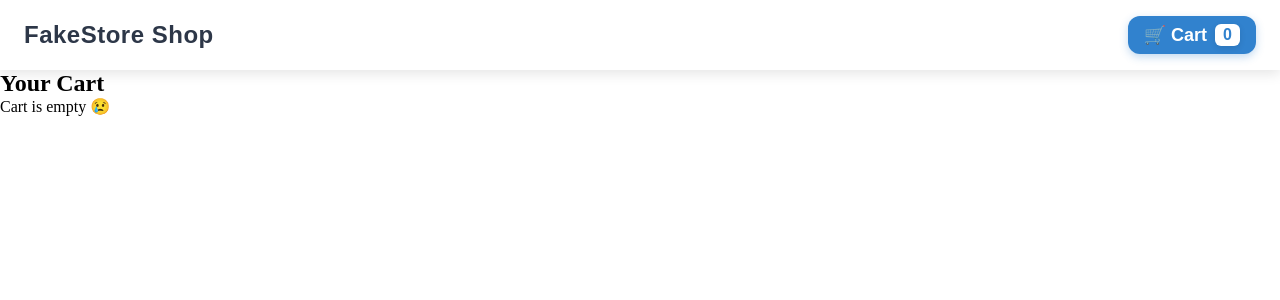
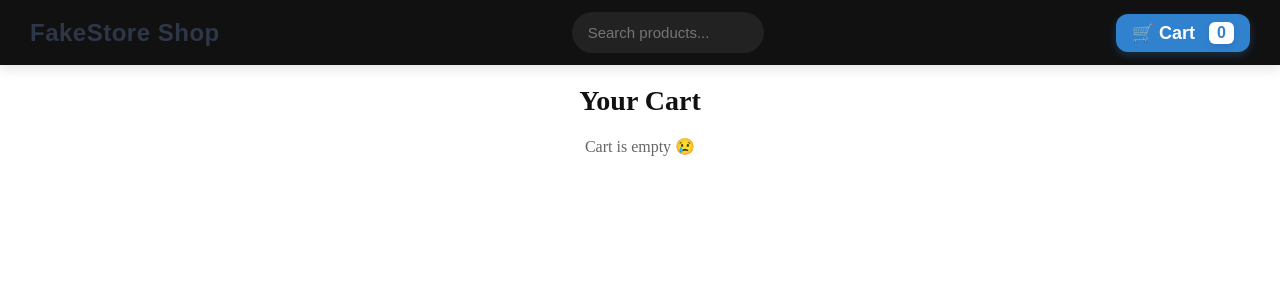
Before and after one commit to guna0223/React-Ecommerce, a React (Vite) app in the folder shopping/: page /cart in a window 1280 px wide. Shown: the top 300 px of the page. Built offline with nearby package versions, Linux system fonts and the light colour scheme.

Commit message:
css and card page

```diff
--- a/shopping/index.html
+++ b/shopping/index.html
@@ -2,7 +2,7 @@
 <html lang="en">
   <head>
     <meta charset="UTF-8" />
-    <link rel="icon" type="image/svg+xml" href="/vite.svg" />
+    <link rel="icon" type="image/svg+xml" href="/vite.sv" />
     <meta name="viewport" content="width=device-width, initial-scale=1.0" />
     <title>shopping</title>
   </head>
--- /dev/null
+++ b/shopping/src/components/Css/Cart.css
@@ -0,0 +1,113 @@
+* {
+    margin: 0;
+    padding: 0;
+    box-sizing: border-box;
+}
+
+.cart-container {
+    width: 85%;
+    margin: auto;
+    padding: 20px;
+}
+
+.cart-title {
+    font-size: 28px;
+    font-weight: 700;
+    margin-bottom: 18px;
+    color: #111;
+    text-align: center;
+}
+
+.empty-text {
+    font-size: 16px;
+    color: #666;
+    text-align: center;
+    margin: 20px 0;
+}
+
+/* Product Grid */
+.cart-grid {
+    display: grid;
+    grid-template-columns: repeat(4, 1fr);
+    gap: 24px;
+    padding: 20px 0;
+}
+
+/* Cart Card */
+.cart-card {
+    background: #fff;
+    border: 1px solid #eee;
+    padding: 16px;
+    border-radius: 16px;
+    text-align: center;
+    box-shadow: 0 4px 14px rgba(0, 0, 0, 0.1);
+    transition: 0.3s ease;
+    cursor: pointer;
+}
+
+.cart-card:hover {
+    transform: translateY(-6px) scale(1.02);
+    box-shadow: 0 10px 28px rgba(0, 0, 0, 0.18);
+}
+
+.cart-card img {
+    width: 100%;
+    height: 120px;
+    object-fit: contain;
+    background: #f7f7f7;
+    padding: 10px;
+    border-radius: 12px;
+    transition: 0.4s;
+}
+
+.cart-card:hover img {
+    transform: scale(1.06);
+    filter: brightness(0.9);
+}
+
+.cart-card h3 {
+    font-size: 14px;
+    margin-top: 12px;
+    margin-bottom: 6px;
+    color: #222;
+    min-height: 38px;
+}
+
+.cart-card p {
+    font-size: 16px;
+    font-weight: 700;
+    color: #c59d5f;
+}
+
+/* Remove Button */
+.remove-btn {
+    width: 100%;
+    background: #e63946;
+    color: #fff;
+    border: none;
+    padding: 10px;
+    margin-top: 10px;
+    border-radius: 30px;
+    font-weight: 600;
+    transition: 0.3s;
+}
+
+.remove-btn:hover {
+    background: #111;
+    transform: scale(1.05);
+}
+
+/* Responsive */
+@media (max-width: 1024px) {
+    .cart-grid {
+        grid-template-columns: repeat(2, 1fr);
+        width: 90%;
+    }
+}
+
+@media (max-width: 480px) {
+    .cart-grid {
+        grid-template-columns: 1fr;
+        width: 95%;
+    }
+}
--- a/shopping/src/components/Css/Navbar.css
+++ b/shopping/src/components/Css/Navbar.css
@@ -62,3 +62,75 @@
   font-weight: 700;
   box-shadow: 0 2px 6px rgba(0, 0, 0, 0.1);
 }
+
+
+.navbar {
+  display: flex;
+  justify-content: space-between;
+  align-items: center;
+  background: #111;
+  color: #fff;
+  padding: 12px 30px;
+  flex-wrap: wrap;
+  gap: 10px;
+}
+
+.logo {
+  font-size: 22px;
+  font-weight: 700;
+  color: #c59d5f;
+}
+
+.search-bar {
+  display: flex;
+  align-items: center;
+  background: #222;
+  padding: 6px 10px;
+  border-radius: 30px;
+}
+
+.search-bar input {
+  border: none;
+  background: transparent;
+  outline: none;
+  color: #fff;
+  width: 160px;
+  padding: 6px;
+  font-size: 15px;
+}
+
+.search-btn {
+  background: none;
+  border: none;
+  cursor: pointer;
+  color: #c59d5f;
+  font-size: 18px;
+  padding: 6px;
+}
+
+.search-btn:hover i {
+  transform: scale(1.2);
+  transition: 0.3s;
+}
+
+.cart-btn {
+  font-size: 18px;
+  font-weight: 600;
+  background: #c59d5f;
+  padding: 8px 16px;
+  border-radius: 30px;
+  transition: 0.3s;
+}
+
+.cart-btn:hover {
+  background: #fff;
+  color: #111;
+}
+
+.cart-count {
+  background: red;
+  padding: 2px 7px;
+  border-radius: 50%;
+  font-size: 13px;
+  margin-left: 6px;
+}
--- a/shopping/src/components/Css/index.css
+++ b/shopping/src/components/Css/index.css
@@ -28,7 +28,15 @@
 
 .products-grid {
     display: grid;
-    grid-template-columns: repeat(auto-fit, minmax(150px, 1fr));
+    grid-template-columns: repeat(4, 1fr);
     gap: 20px;
     justify-items: center;
 }
+
+@media screen and (max-width:756px) {
+    .products-grid{
+        display: grid;
+        grid-template-columns: repeat(2, 1fr);
+        gap: 10px;
+    }
+}
--- a/shopping/src/components/Navbar/Navbar.jsx
+++ b/shopping/src/components/Navbar/Navbar.jsx
@@ -1,15 +1,35 @@
-import { useContext } from "react";
+import { useContext, useState } from "react";
 import { CartContext } from "../../context/CartContext";
 import { Link } from "react-router-dom";
-import "../Css/Navbar.css"
+import "../Css/Navbar.css";
 
 function Navbar() {
-  const { cart } = useContext(CartContext);
+  const { cart, setSearchTerm } = useContext(CartContext);
+  const [input, setInput] = useState("");
+
+  const handleSearch = (e) => {
+    e.preventDefault();
+    setSearchTerm(input); // store search text in context
+  };
 
   return (
     <nav className="navbar">
       <Link to="/" className="logo">FakeStore Shop</Link>
 
+      {/* SEARCH BAR */}
+      <form onSubmit={handleSearch} className="search-bar">
+        <input
+          type="text"
+          placeholder="Search products..."
+          value={input}
+          onChange={(e) => setInput(e.target.value)}
+        />
+        <button type="submit" className="search-btn">
+          <i className="bi bi-search"></i>
+        </button>
+      </form>
+
+      {/* CART BUTTON */}
       <Link to="/cart" className="cart-btn">
         🛒 Cart <span className="cart-count">{cart.length}</span>
       </Link>
--- a/shopping/src/context/CartContext.jsx
+++ b/shopping/src/context/CartContext.jsx
@@ -4,17 +4,18 @@ export const CartContext = createContext();
 
 export const CartProvider = ({ children }) => {
   const [cart, setCart] = useState([]);
+  const [searchTerm, setSearchTerm] = useState(""); // added for search
 
   const addToCart = (product) => {
-        setCart([...cart, product]);
+    setCart(prev => [...prev, product]);
   };
 
   const removeFromCart = (id) => {
-        setCart(cart.filter(item => item.id !== id));
+    setCart(prev => prev.filter(item => item.id !== id));
   };
 
   return (
-        <CartContext.Provider value={{ cart, addToCart, removeFromCart }}>
+    <CartContext.Provider value={{ cart, addToCart, removeFromCart, searchTerm, setSearchTerm }}>
       {children}
     </CartContext.Provider>
   );
--- a/shopping/src/pages/Cart.jsx
+++ b/shopping/src/pages/Cart.jsx
@@ -1,23 +1,26 @@
 import { useContext } from "react";
 import { CartContext } from "../context/CartContext";
+import "../components/css/Cart.css";
+
 
 function Cart() {
   const { cart, removeFromCart } = useContext(CartContext);
 
   return (
-    <div className="p-4">
-      <h2 className="text-xl font-bold mb-4">Your Cart</h2>
-      {cart.length === 0 && <p>Cart is empty 😢</p>}
+    <div className="cart-container">
+      <h2 className="cart-title">Your Cart</h2>
 
-      <div className="grid grid-cols-2 md:grid-cols-4 gap-6">
+      {cart.length === 0 && <p className="empty-text">Cart is empty 😢</p>}
+
+      <div className="cart-grid">
         {cart.map(item => (
-          <div key={item.id} className="border p-4 rounded-2xl shadow-md">
-            <img src={item.image} className="h-32 mx-auto object-contain"/>
-            <h3 className="text-sm mt-2 line-clamp-2">{item.title}</h3>
-            <p className="font-bold">${item.price}</p>
+          <div key={item.id} className="cart-card">
+            <img src={item.image} alt={item.title} />
+            <h3>{item.title}</h3>
+            <p>${item.price}</p>
             <button
               onClick={() => removeFromCart(item.id)}
-              className="w-full bg-red-600 text-white py-2 mt-3 rounded-xl hover:opacity-90"
+              className="remove-btn"
             >
               Remove
             </button>
--- a/shopping/src/pages/Home.jsx
+++ b/shopping/src/pages/Home.jsx
@@ -1,6 +1,7 @@
-import { useState, useEffect } from "react";
+import { useState, useEffect, useContext } from "react";
 import axios from "axios";
 import ProductCard from "../components/ProducCard/ProductCard";
+import { CartContext } from "../context/CartContext";
 import "../components/css/index.css";
 
 
@@ -9,22 +10,31 @@ function Home() {
   const [categories, setCategories] = useState([]);
   const [filter, setFilter] = useState("all");
   const [sort, setSort] = useState("");
+  const { searchTerm } = useContext(CartContext);
 
   useEffect(() => {
-    axios.get("https://fakestoreapi.com/products").then(res => setProducts(res.data));
-    axios.get("https://fakestoreapi.com/products/categories").then(res => setCategories(res.data));
+    axios.get("https://fakestoreapi.com/products")
+      .then(res => setProducts(res.data));
+
+    axios.get("https://fakestoreapi.com/products/categories")
+      .then(res => setCategories(res.data));
   }, []);
 
   const filteredProducts =
     filter === "all" ? products : products.filter(p => p.category === filter);
 
-  const sortedProducts = [...filteredProducts].sort((a, b) => {
+  const searchedProducts = filteredProducts.filter(p =>
+    p.title.toLowerCase().includes(searchTerm.toLowerCase())
+  );
+
+  const finalProducts = [...searchedProducts].sort((a, b) => {
     if (sort === "low") return a.price - b.price;
     if (sort === "high") return b.price - a.price;
     return 0;
   });
 
   return (
+    <>
       <div className="home-container">
 
         {/* Filter & Sort */}
@@ -45,12 +55,14 @@ function Home() {
 
         {/* Products */}
         <div className="products-grid">
-        {sortedProducts.map(product => (
+          {finalProducts.length === 0 && <h3>No products found</h3>}
+          {finalProducts.map(product => (
             <ProductCard key={product.id} product={product} />
           ))}
         </div>
 
       </div>
+    </>
   );
 }
 
```
Lines whose indentation alone changed are shown as unchanged.
